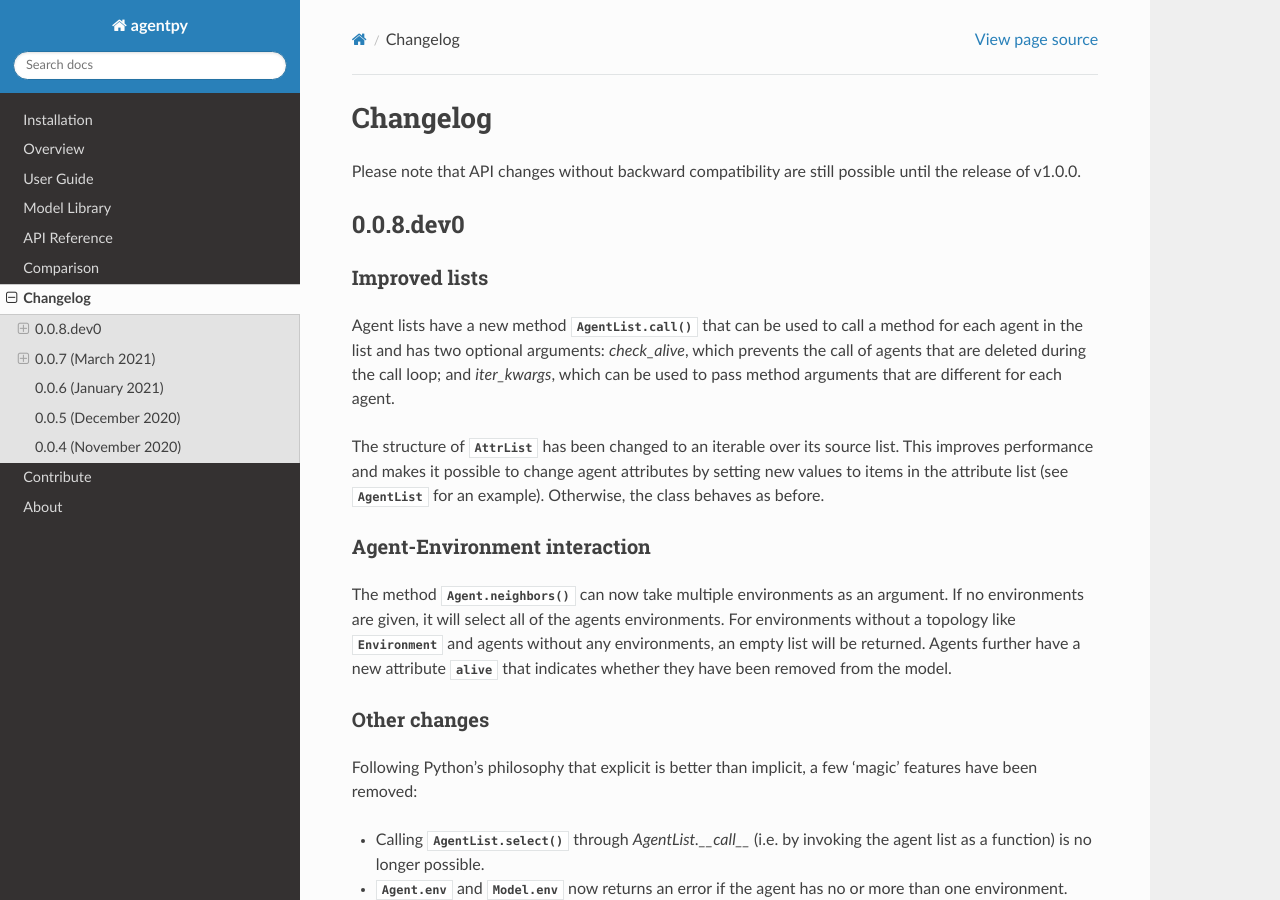
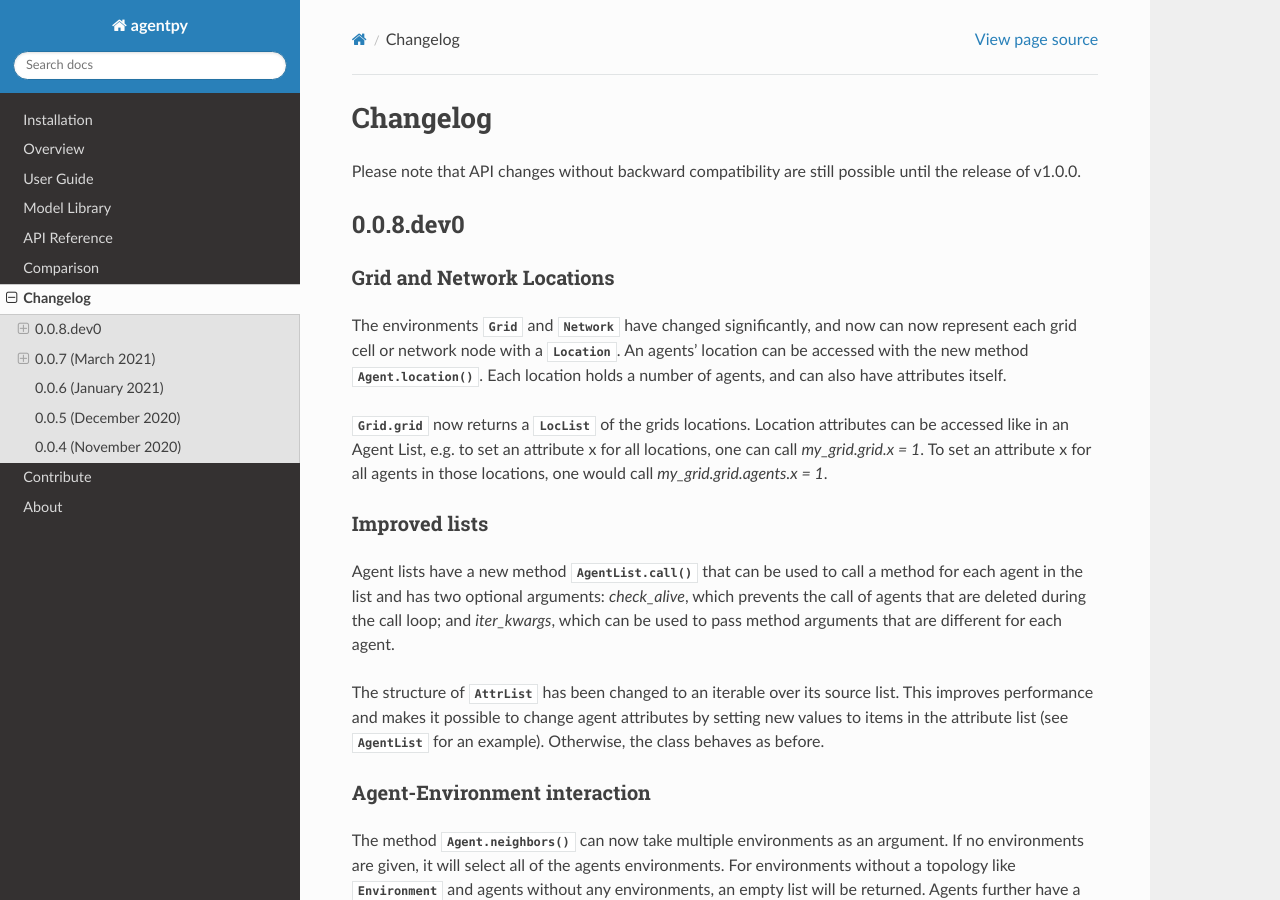
Before and after one commit to jofmi/agentpy, a Sphinx documentation site: the page built from docs/changelog.rst, in a window 1280 px wide and 900 px high. Built offline with Sphinx 7.4.7 and the Read the Docs theme 2.0.0, drawn with Linux system fonts in a browser that asks for light colours; pages that are not in the unit, such as notebooks, are missing from menus.

Commit message:
[docs] location

```diff
--- a/docs/changelog.rst
+++ b/docs/changelog.rst
@@ -9,6 +9,21 @@
 
 0.0.8.dev0
 ----------
+
+Grid and Network Locations
+..........................
+
+The environments :class:`Grid` and :class:`Network` have changed significantly,
+and now can now represent each grid cell or network node with a :class:`Location`.
+An agents' location can be accessed with the new method :func:`Agent.location`.
+Each location holds a number of agents, and can also have attributes itself.
+
+:obj:`Grid.grid` now returns a :class:`LocList` of the grids locations.
+Location attributes can be accessed like in an Agent List, e.g. to set an
+attribute x for all locations, one can call `my_grid.grid.x = 1`.
+To set an attribute x for all agents in those locations, one would call
+`my_grid.grid.agents.x = 1`.
+
 
 Improved lists
 ..............
```
